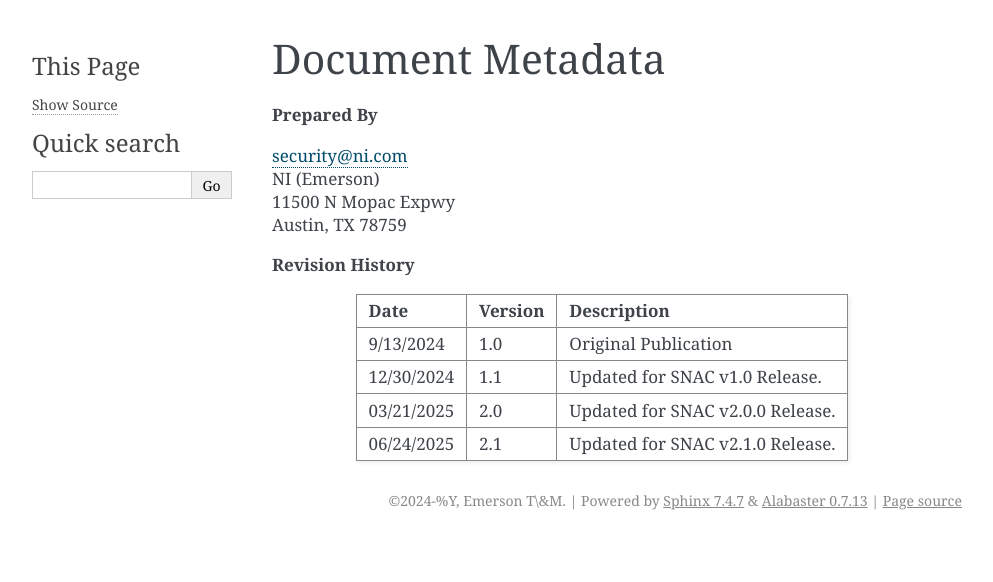
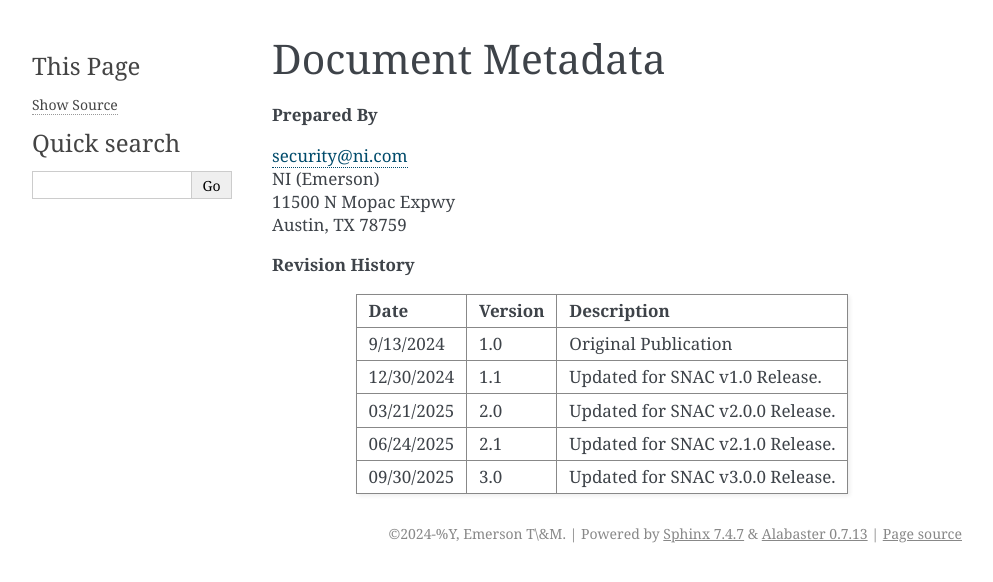
Before and after one commit to ni/nilrt-snac-guide, a Sphinx documentation site: the page built from source/document_metadata.rst, in a window 1280 px wide. Shown: the top 582 px of the page, without its empty margins (148-1141 px from the left). Built offline with Sphinx 7.4.7, drawn with Linux system fonts in a browser that asks for light colours.

Commit message:
Update document versions to v3.0
Service for the LV 2025Q4 release.

Signed-off-by: Alex Stewart <alex.stewart@emerson.com>

```diff
--- a/source/conf.py
+++ b/source/conf.py
@@ -9,7 +9,7 @@
 project = 'NI Linux RT SNAC Configuration Guide'
 author = r'Emerson T\&M'
 copyright = f'2024-%Y, {author}'
-version = '2.1'
+version = '3.0'
 release = version  # release does not need a patch number for documentation
 nist_rev = '3'  # NIST SP 800-171 Revision number
 
--- a/source/document_metadata.rst
+++ b/source/document_metadata.rst
@@ -39,3 +39,6 @@
     * - 06/24/2025
       - 2.1
       - Updated for SNAC v2.1.0 Release.
+    * - 09/30/2025
+      - 3.0
+      - Updated for SNAC v3.0.0 Release.
```
